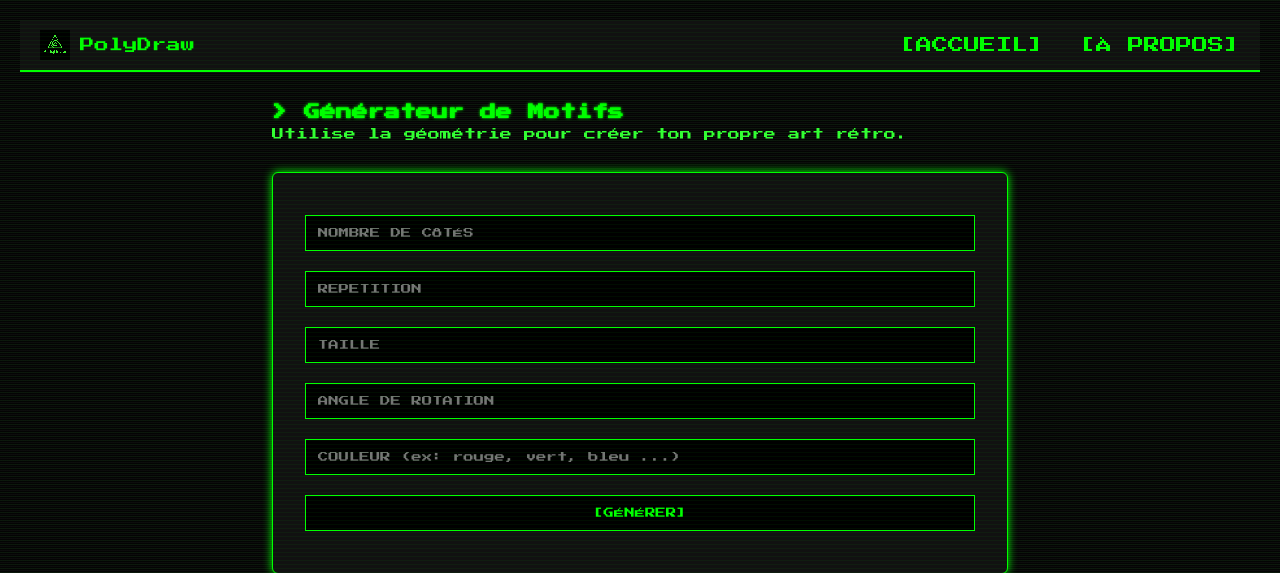
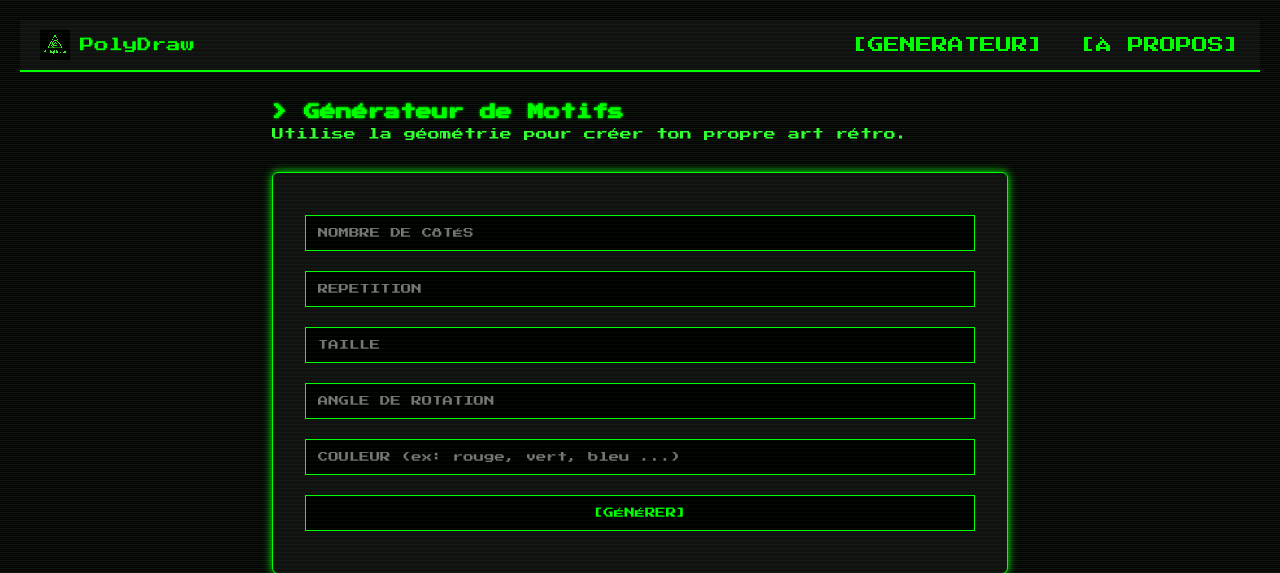
Before and after one commit to Zotiqx/Initiation_Python, a Flask app: page /generateur in a window 1280 px wide. Shown: the top 573 px of the page. Run offline with Flask 3, Linux system fonts and the light colour scheme.

Commit message:
modification nav

```diff
--- a/Python/templates/about.html
+++ b/Python/templates/about.html
@@ -13,7 +13,7 @@
         <span>PolyDraw</span>
       </div>
       <div class="nav-links">
-        <a href="{{ url_for('index') }}">[ACCUEIL]</a>
+        <a href="{{ url_for('index') }}">[GENERATEUR]</a>
         <a href="{{ url_for('a_propos') }}">[À PROPOS]</a>
       </div>
     </nav>
--- a/Python/templates/index.html
+++ b/Python/templates/index.html
@@ -13,7 +13,7 @@
         <span>PolyDraw</span>
       </div>
       <div class="nav-links">
-        <a href="{{ url_for('index') }}">[ACCUEIL]</a>
+        <a href="{{ url_for('index') }}">[GENERATEUR]</a>
         <a href="{{ url_for('a_propos') }}">[À PROPOS]</a>
       </div>
     </nav>
```
